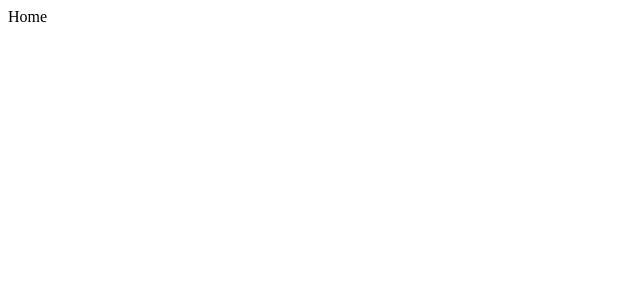
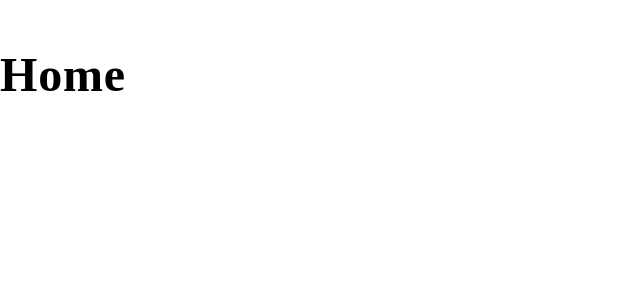
Before and after one commit to marshot9420/marshot-frontend, a React app: page / in a window 1280 px wide. Shown: the top 300 px of the page, without its empty margins (0-640 px from the left). Built offline with nearby package versions, Linux system fonts and the light colour scheme.

Commit message:
[Design] Global Style 적용

```diff
--- a/src/index.tsx
+++ b/src/index.tsx
@@ -7,7 +7,7 @@ import { ThemeProvider } from '@emotion/react';
 
 import App from '@/App';
 
-import { theme } from '@/styles';
+import { GlobalStyles, theme } from '@/styles';
 
 const root = document.getElementById('root');
 
@@ -18,6 +18,7 @@ const appRoot = CreateDOM.createRoot(root);
 appRoot.render(
   <ThemeProvider theme={theme}>
     <BrowserRouter>
+      <GlobalStyles />
       <App />
     </BrowserRouter>
   </ThemeProvider>,
--- a/src/pages/Home.tsx
+++ b/src/pages/Home.tsx
@@ -1,7 +1,11 @@
 import React from 'react';
 
 const Home = () => {
-  return <div>Home</div>;
+  return (
+    <>
+      <h1>Home</h1>
+    </>
+  );
 };
 
 export default Home;
--- /dev/null
+++ b/src/styles/GlobalStyles.tsx
@@ -0,0 +1,67 @@
+import React from 'react';
+import { css, Global, useTheme } from '@emotion/react';
+import { styles } from '@/styles';
+
+export const GlobalStyles = () => {
+  const theme = useTheme();
+
+  return (
+    <Global
+      styles={css`
+        @import url('https://fonts.googleapis.com/css2?family=Playfair+Display:wght@400;700&display=swap');
+        html {
+          font-size: 62.5%;
+        }
+
+        body {
+          margin: 0;
+          font-family: 'Noto Sans KR';
+          font-size: 160%;
+          letter-spacing: 0.05em;
+          line-height: 1.8;
+        }
+
+        #__next {
+          min-height: 100vh;
+        }
+
+        [class] {
+          &,
+          &:before,
+          &:after {
+            box-sizing: border-box;
+          }
+        }
+
+        a {
+          color: ${theme.color.font};
+          text-decoration: none;
+        }
+
+        h1 {
+          font-size: ${styles.fontSize.h1}rem;
+        }
+
+        h2 {
+          font-size: ${styles.fontSize.h2}rem;
+        }
+
+        h3 {
+          font-size: ${styles.fontSize.h3}rem;
+        }
+
+        h4 {
+          font-size: ${styles.fontSize.h4}rem;
+        }
+
+        h5 {
+          font-size: ${styles.fontSize.h5}rem;
+        }
+
+        h6 {
+          font-size: ${styles.fontSize.h6}rem;
+        }
+      `}
+    />
+  );
+};
--- a/src/styles/index.ts
+++ b/src/styles/index.ts
@@ -1,2 +1,3 @@
 export * as styles from './variables';
 export * from './themes';
+export * from './GlobalStyles';
```
